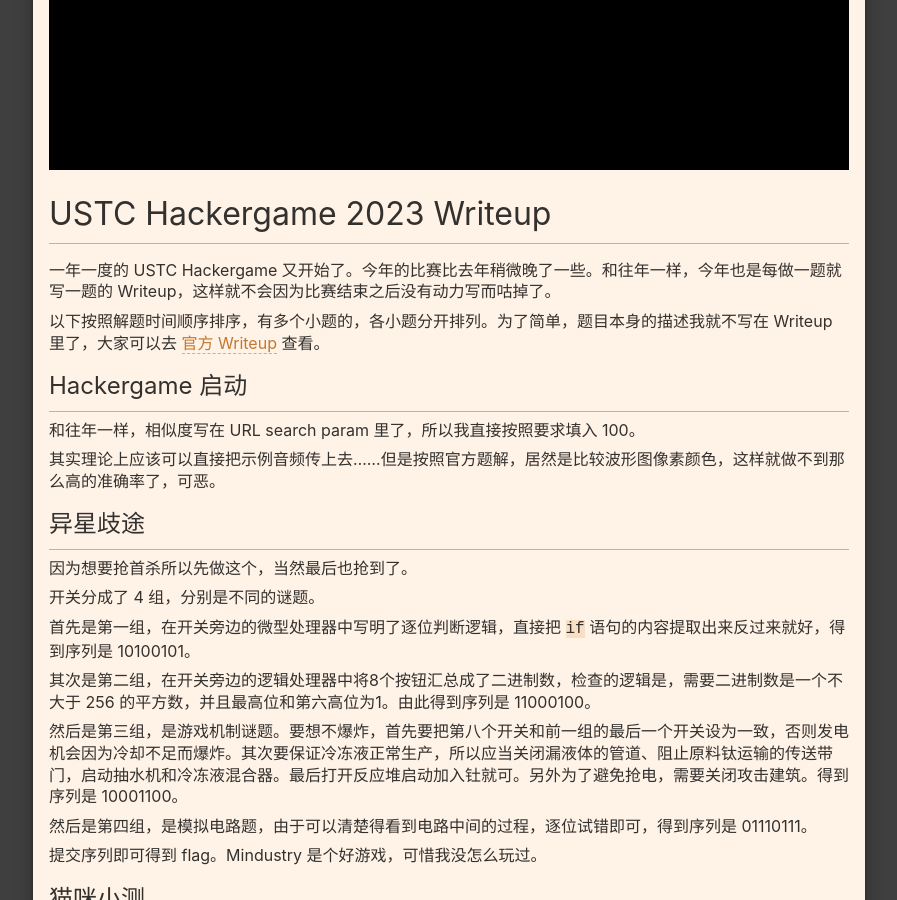
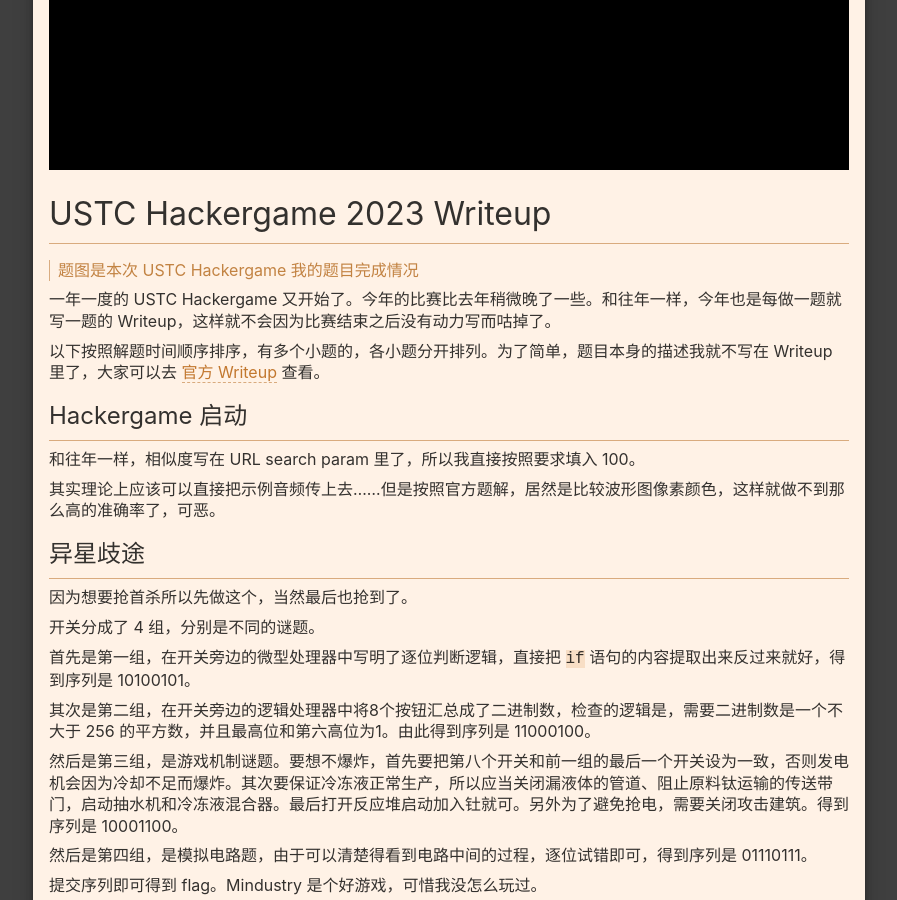
Before and after one commit to benpigchu/pikanote, a Jekyll site: the page built from _posts/2023-11-04-ustc-hackergame-2023-writeup.md, in a window 1280 px wide and 900 px high, scrolled down 331 px. Shown: the whole window, without its empty margins (191-1088 px from the left). Built offline with Jekyll 4.4.1, drawn with Linux system fonts in a browser that asks for light colours.

Commit message:
Add title explain to USTC Hackergame 2023 Writeup

```diff
--- a/_posts/2023-11-04-ustc-hackergame-2023-writeup.md
+++ b/_posts/2023-11-04-ustc-hackergame-2023-writeup.md
@@ -3,6 +3,9 @@
 image: /assets/img/cover/ustc-hackergame-2023-writeup.png
 date: "2023-11-04 15:44:37 +0800"
 ---
+
+> 题图是本次 USTC Hackergame 我的题目完成情况
+
 
 一年一度的 USTC Hackergame 又开始了。今年的比赛比去年稍微晚了一些。和往年一样，今年也是每做一题就写一题的 Writeup，这样就不会因为比赛结束之后没有动力写而咕掉了。
 
```
